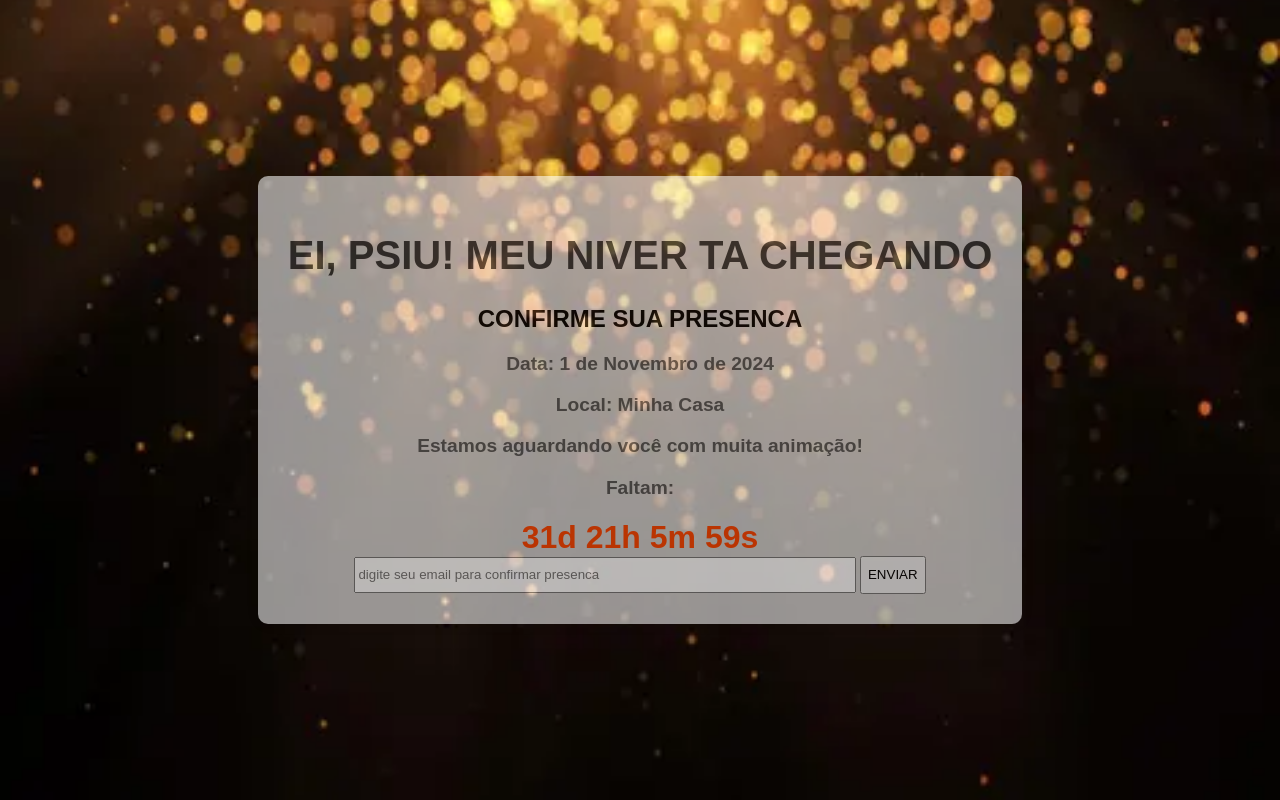
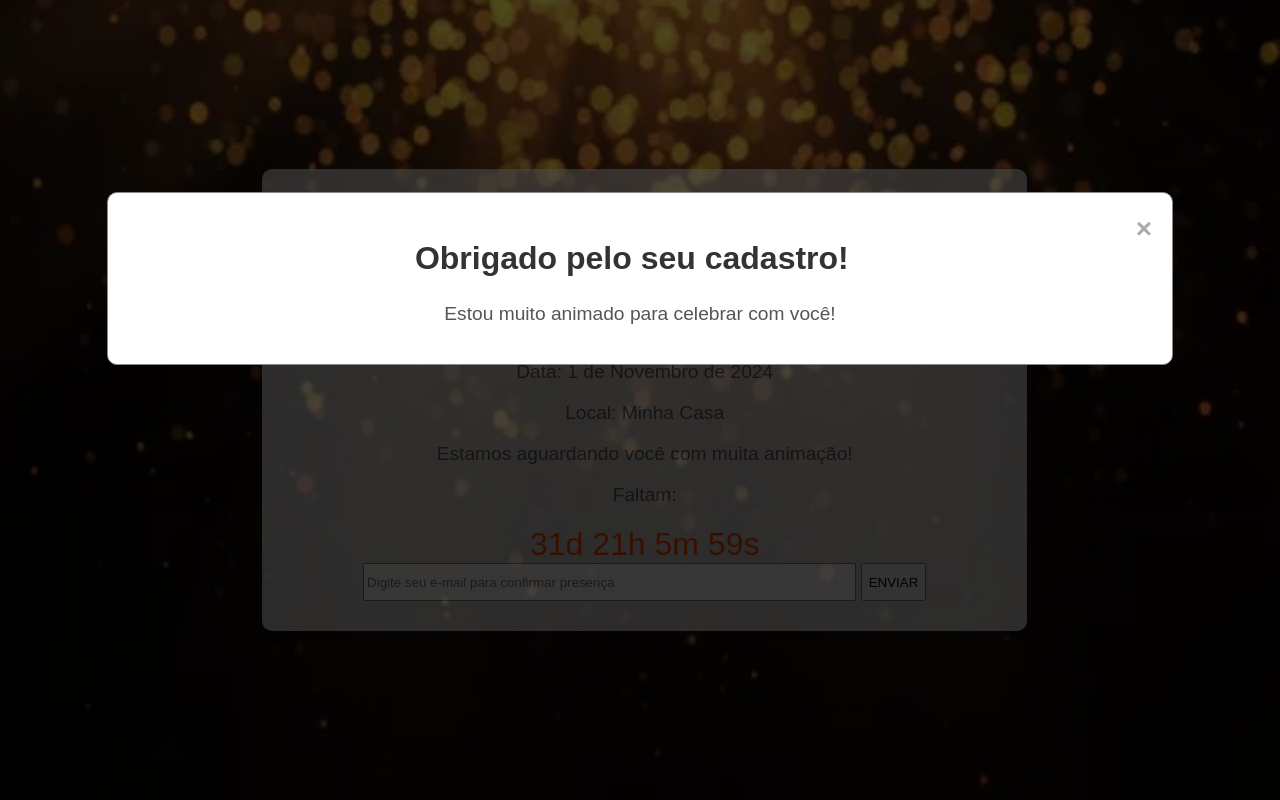
Before and after one commit to lukas-cruz/meu_niver, a plain HTML site: page index.html in a window 1280 px wide. Both pictures are taken after a click on the button "ENVIAR". Drawn offline with Linux system fonts and the light colour scheme.

Commit message:
adiciionando o modal

```diff
--- a/index.html
+++ b/index.html
@@ -1,4 +1,4 @@
-<!DOCTYPE html>
+<<!DOCTYPE html>
 <html lang="pt-BR">
 <head>
     <meta charset="UTF-8">
@@ -9,7 +9,7 @@
 <body>
 
     <div class="container">
-        <h1>EI, PSIU! MEU NIVER TA CHEGANDO </h1>
+        <h1>EI, PSIU! MEU NIVER TA CHEGANDO</h1>
         <h2>CONFIRME SUA PRESENCA</h2>
         <p>Data: 1 de Novembro de 2024</p>
         <p>Local: Minha Casa</p>
@@ -17,8 +17,16 @@
         <p>Faltam:</p>
         <div id="countdown"></div>
         <div class="email">
-            <input type="email" name="email" id="" placeholder="digite seu email para confirmar presenca">
-            <button>ENVIAR</button>
+            <input type="email" name="email" id="email" placeholder="Digite seu e-mail para confirmar presença">
+            <button id="sendButton">ENVIAR</button>
+        </div>
+    </div>
+
+    <div id="modal" class="modal">
+        <div class="modal-content">
+            <span class="close-button" id="closeModal">&times;</span>
+            <h2>Obrigado pelo seu cadastro!</h2>
+            <p>Estou muito animado para celebrar com você!</p>
         </div>
     </div>
 
--- a/script.js
+++ b/script.js
@@ -3,26 +3,38 @@ var countDownDate = new Date("Nov 1, 2024 00:00:00").getTime();
 
 // Atualiza o contador a cada segundo
 var countdownFunction = setInterval(function() {
-
-    // Pega a data e hora atual
     var now = new Date().getTime();
-
-    // Calcula a diferença entre a data atual e a data do aniversário
     var distance = countDownDate - now;
-
-    // Calcula o tempo em dias, horas, minutos e segundos
     var days = Math.floor(distance / (1000 * 60 * 60 * 24));
     var hours = Math.floor((distance % (1000 * 60 * 60 * 24)) / (1000 * 60 * 60));
     var minutes = Math.floor((distance % (1000 * 60 * 60)) / (1000 * 60));
     var seconds = Math.floor((distance % (1000 * 60)) / 1000);
+    document.getElementById("countdown").innerHTML = days + "d " + hours + "h " + minutes + "m " + seconds + "s ";
 
-    // Exibe o resultado no elemento com id="countdown"
-    document.getElementById("countdown").innerHTML = days + "d " + hours + "h "
-    + minutes + "m " + seconds + "s ";
-
-    // Se a contagem terminar, mostra uma mensagem
     if (distance < 0) {
         clearInterval(countdownFunction);
         document.getElementById("countdown").innerHTML = "Chegou o grande dia!";
     }
 }, 1000);
+
+// Modal
+var modal = document.getElementById("modal");
+var sendButton = document.getElementById("sendButton");
+var closeModal = document.getElementById("closeModal");
+
+// Abre o modal ao clicar no botão "ENVIAR"
+sendButton.onclick = function() {
+    modal.style.display = "block";
+}
+
+// Fecha o modal ao clicar no botão de fechar
+closeModal.onclick = function() {
+    modal.style.display = "none";
+}
+
+// Fecha o modal se o usuário clicar fora do conteúdo do modal
+window.onclick = function(event) {
+    if (event.target == modal) {
+        modal.style.display = "none";
+    }
+}
--- a/styles.css
+++ b/styles.css
@@ -6,23 +6,27 @@ body {
     align-items: center;
     height: 100vh;
     background-image: url('./images/0fc118cd6a07ad797ca98f8f6d4c9c0e.webp');
-    background-size: cover; /* Faz a imagem cobrir toda a área da tela */
-    background-position: center; /* Centraliza a imagem no fundo */
+    background-size: cover;
+    background-position: center;
     font-family: Arial, sans-serif;
     text-align: center;
 }
 
 .container {
-    background-color: rgba(255, 255, 255, 0.8); /* Fundo semi-transparente para melhor leitura */
+    background-color: rgba(255, 255, 255, 0.8);
     border-radius: 10px;
     box-shadow: 0 0 15px rgba(0, 0, 0, 0.1);
     padding: 30px;
     opacity: 0.7;
-    font-weight: bold;
 }
 
 h1 {
     font-size: 2.5em;
+    color: #333;
+}
+
+h2 {
+    font-size: 2em;
     color: #333;
 }
 
@@ -36,10 +40,46 @@ p {
     color: #ff4500;
     margin-top: 20px;
 }
-.email input{
+
+.email input {
     width: 70%;
-    height: 30px;
+    height: 38px;
 }
 button{
     height: 38px;
 }
+
+.modal {
+    display: none; /* Escondido por padrão */
+    position: fixed; /* Fica em cima da tela */
+    z-index: 1; /* Em cima de outros elementos */
+    left: 0;
+    top: 0;
+    width: 100%; /* Largura total */
+    height: 100%; /* Altura total */
+    background-color: rgba(0, 0, 0, 0.7); /* Fundo semi-transparente */
+}
+
+.modal-content {
+    background-color: #fff;
+    margin: 15% auto; /* Centralizado na tela */
+    padding: 20px;
+    border: 1px solid #888;
+    width: 80%; /* Largura do modal */
+    text-align: center;
+    border-radius: 10px;
+}
+
+.close-button {
+    color: #aaa;
+    float: right;
+    font-size: 28px;
+    font-weight: bold;
+}
+
+.close-button:hover,
+.close-button:focus {
+    color: black;
+    text-decoration: none;
+    cursor: pointer;
+}
```
